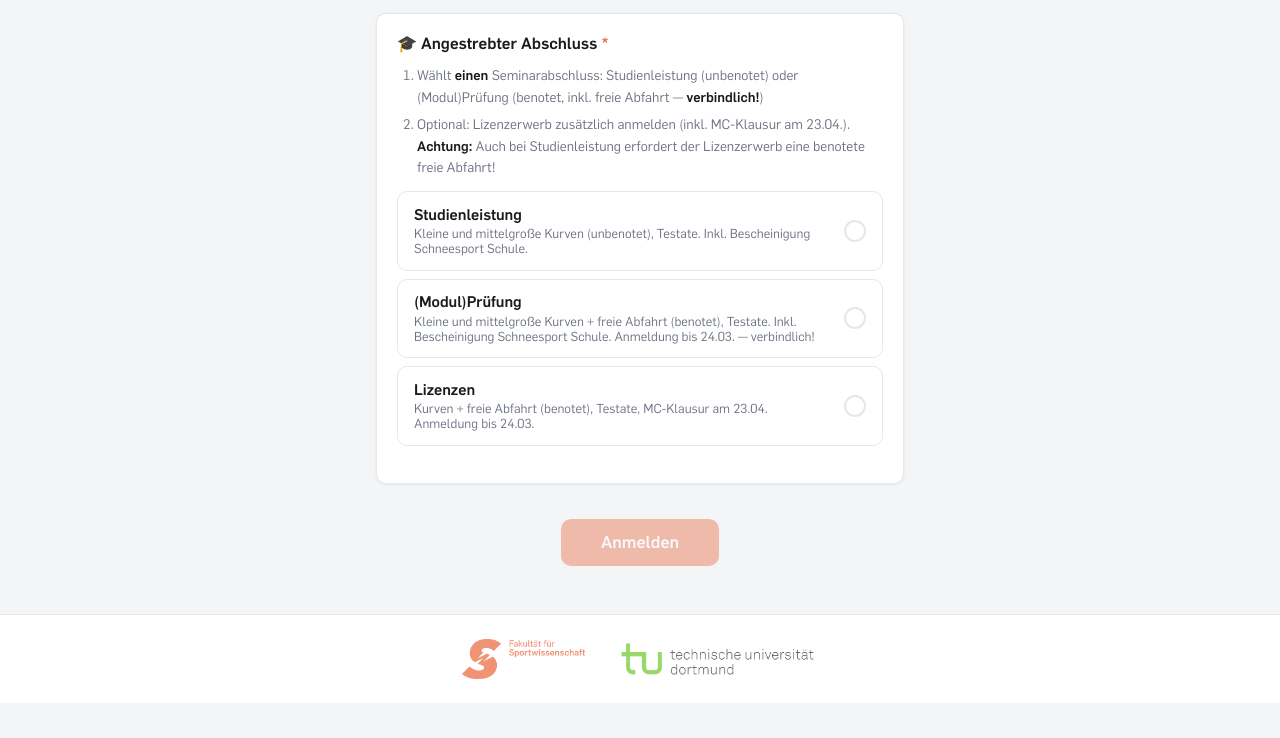
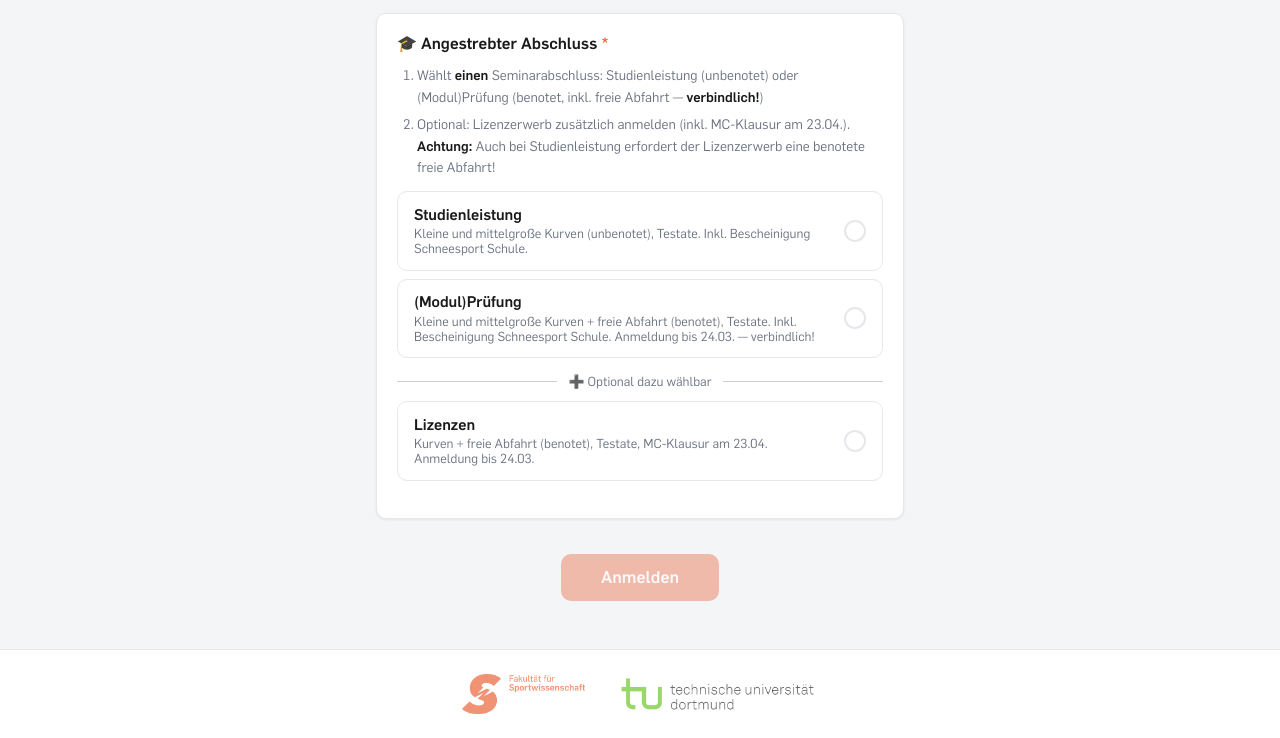
Before and after one commit to RUB-Sportwissenschaft/pruefung, a plain HTML site: page index.html in a window 1280 px wide. Shown: the part 1210-1948 px from the top of the page. Before the commit the page ends 1913 px from the top, so only its background shows below. Drawn offline with Linux system fonts and the light colour scheme.

Commit message:
fix: Lizenzen visuell absetzen — Trennlinie "Optional dazu wählbar"
Studierende meldeten zurück, dass nicht klar war, dass Lizenzen
separat ausgewählt werden müssen.

Co-Authored-By: Claude Opus 4.6 <noreply@anthropic.com>

```diff
--- a/index.html
+++ b/index.html
@@ -147,6 +147,9 @@
 
     /* Abschluss-Optionen */
     .option-list { display: flex; flex-direction: column; gap: 0.5rem; }
+    .abschluss-divider { display: flex; align-items: center; gap: 0.75rem; margin: 0.5rem 0 0.25rem; }
+    .abschluss-divider::before, .abschluss-divider::after { content: ''; flex: 1; border-top: 1px solid #ccc; }
+    .abschluss-divider span { font-size: 0.8rem; color: var(--text-muted); white-space: nowrap; }
     .option-card {
       display: flex; align-items: center; gap: 0.75rem;
       padding: 0.85rem 1rem;
@@ -458,6 +461,7 @@
               <span class="check-circle"></span>
               <input type="checkbox" name="abschluss" value="modulpruefung" hidden>
             </div>
+            <div class="abschluss-divider"><span>&#x2795; Optional dazu w&#x00E4;hlbar</span></div>
             <div class="option-card" role="checkbox" aria-checked="false" tabindex="0" data-abschluss="lizenzen">
               <span class="option-text">
                 <span class="option-name">Lizenzen</span>
```
